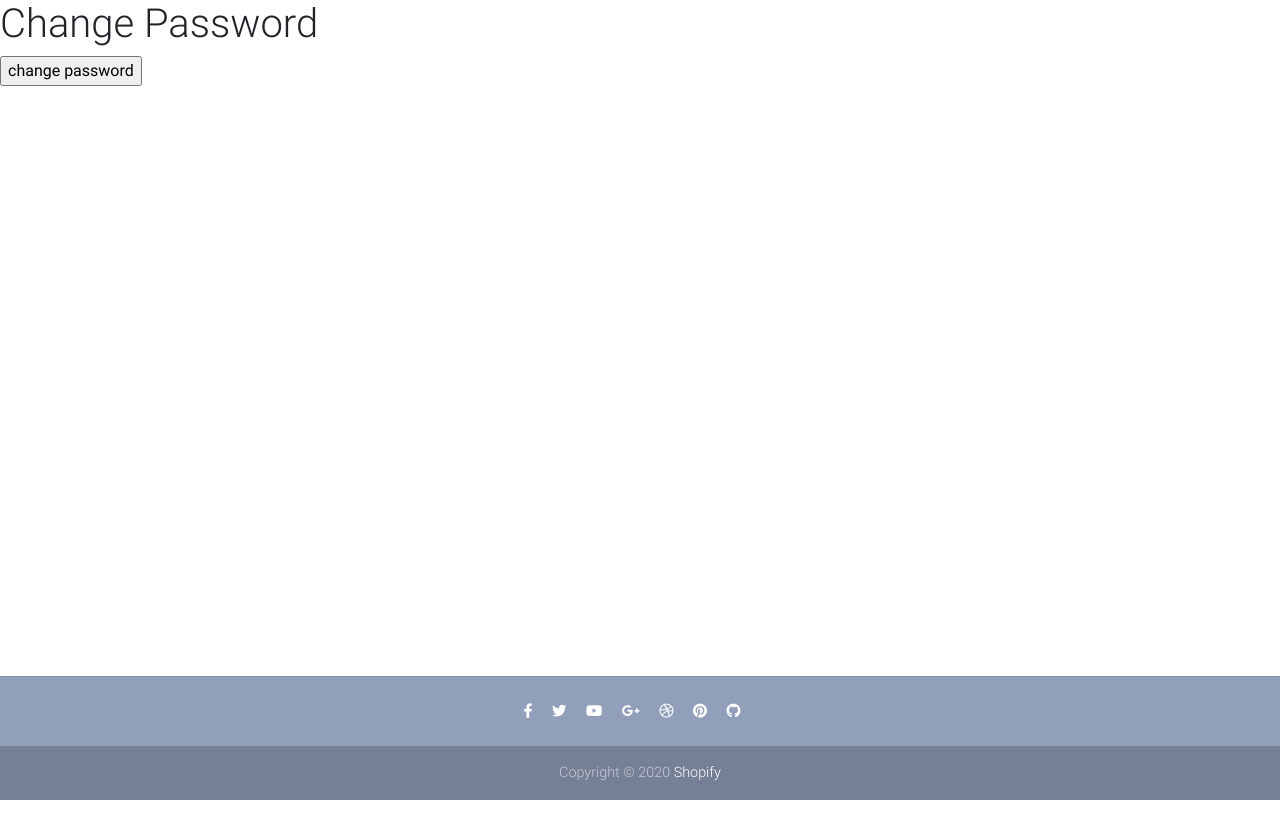
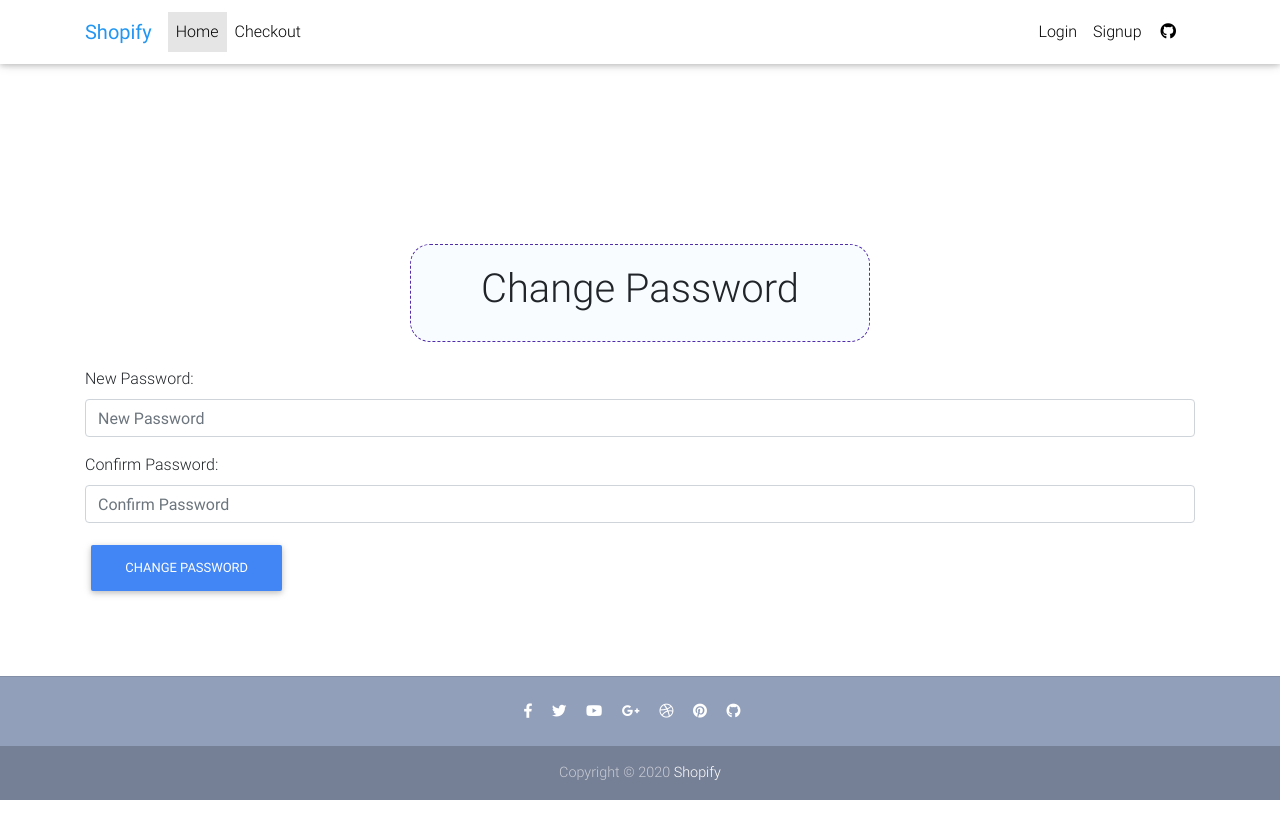
Before and after one commit to m-e-l-u-h-a-n/shopify, a Django app: template templates/account/password_reset_from_key.html in a window 1280 px wide. Shown: the top 837 px of the page. Before the commit the page ends 800 px from the top, so only its background shows below. Run offline with Django 3.2, Linux system fonts and the light colour scheme; the template is opened without the code that fills it: most values are stand-ins (such as "Sample title", 1, 10 or a date in 2020); some libraries are stand-ins or nearby versions.

Commit message:
style: password reset

```diff
--- a/templates/account/password_reset_from_key.html
+++ b/templates/account/password_reset_from_key.html
@@ -1,23 +1,59 @@
 {% extends "account/base.html" %}
 
 {% load i18n %}
+{% load static %}
 {% block head_title %}{% trans "Change Password" %}{% endblock %}
-
+{% block extra_head %}
+<link rel="stylesheet" href="{% static 'css/utils.css' %}" />
+{% endblock extra_head %}
 {% block content %}
+{% include 'navbar.html'%}
+<main style="margin-top: 100px">
+  <div class="container">
+    <div class="row justify-content-center align-self-center">
+      <div class="notify-box">
     <h1>{% if token_fail %}{% trans "Bad Token" %}{% else %}{% trans "Change Password" %}{% endif %}</h1>
 
     {% if token_fail %}
         {% url 'account_reset_password' as passwd_reset_url %}
-        <p>{% blocktrans %}The password reset link was invalid, possibly because it has already been used.  Please request a <a href="{{ passwd_reset_url }}">new password reset</a>.{% endblocktrans %}</p>
+        <p>{% blocktrans %}The password reset link was invalid, possibly because it has already been used.  Please request a <a href="{{ passwd_reset_url }}">new password reset</a>.{% endblocktrans %}</p></div></div>
+
     {% else %}
         {% if form %}
+        </div></div>
             <form method="POST" action="{{ action_url }}">
                 {% csrf_token %}
-                {{ form.as_p }}
-                <input type="submit" name="action" value="{% trans 'change password' %}"/>
+                <div class="form-group">
+        <label for="id_password1">New Password: </label>
+        <input
+          type="password"
+          class="form-control"
+          name="password1"
+          placeholder="New Password"
+          autocomplete="new-password"
+          required
+          id="id_password1"
+        />
+      </div>
+      <div class="form-group">
+        <label for="id_password2">Confirm Password: </label>
+        <input
+          type="password"
+          class="form-control"
+          name="password2"
+          placeholder="Confirm Password"
+          required
+          id="id_password2"
+        />
+      </div>
+      <button class="btn btn-primary" type="submit" name="action">
+        {% trans "Change Password" %}
+      </button>
             </form>
         {% else %}
-            <p>{% trans 'Your password is now changed.' %}</p>
+            <p>{% trans 'Your password is now changed.' %}</p></div></div>
         {% endif %}
     {% endif %}
+</div>
+</main>
 {% endblock %}
```
